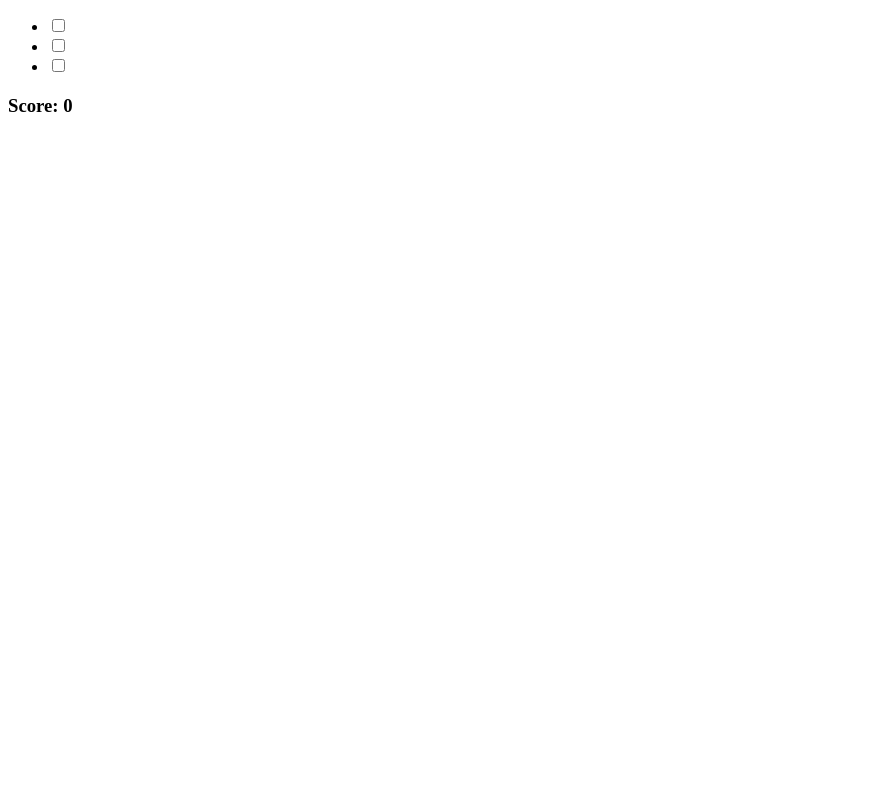
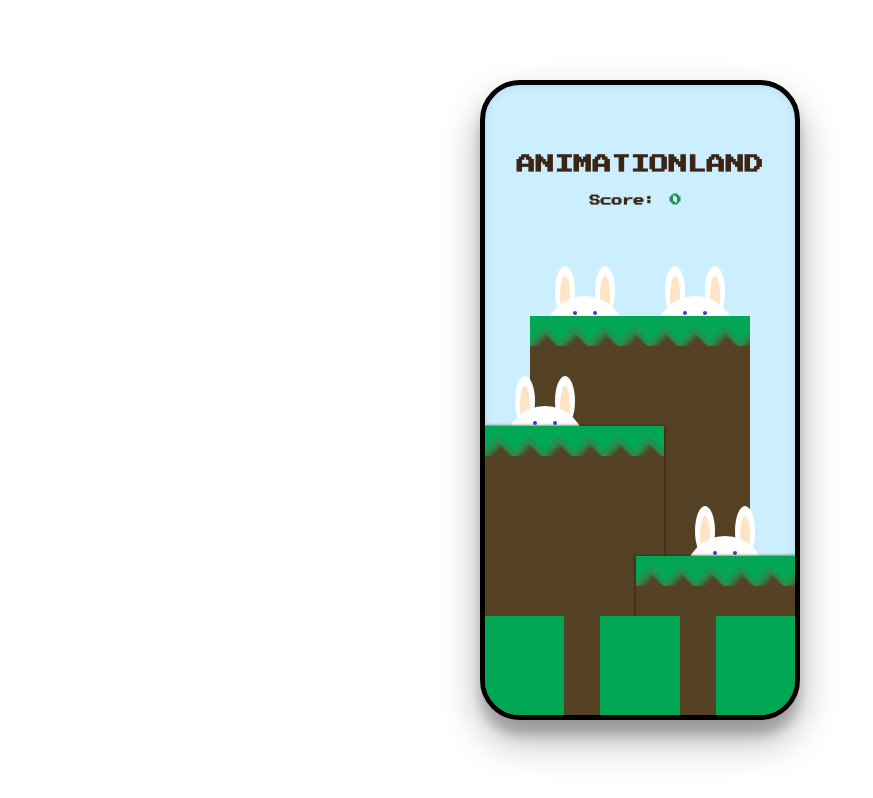
Before and after one commit to EudesSerpa/animationland, a plain HTML site: page index.html in a window 1280 px wide. Shown: the whole page, without its empty margins (0-873 px from the left). Drawn offline with Linux system fonts and the light colour scheme.

Commit message:
Maquetacion y estilos del conejo y las paredes listos. + Se quitan los contadores

```diff
--- a/index.html
+++ b/index.html
@@ -9,23 +9,84 @@
   <link rel="stylesheet" href="./style.css">
 </head>
 <body>
-  <ul>
-    <li>
-      <input type="checkbox">
-      <div class="shield"></div>
-    </li>
+  <main class="container">
+    <header class="header">
+      <h1>ANIMATIONLAND</h1>
+      <h3 class="total-count">Score:<span class="score">0</span></h3>
+    </header>
 
-    <li>
-      <input type="checkbox">
-      <div class="shield"></div>
-    </li>
+    <div class="layer one">
+      <article class="bunny">
+        <div class="ear ear--outer left-ear--outer"></div>
+        <div class="ear ear--inner left-ear--inner"></div>
 
-    <li>
-      <input type="checkbox">
-      <div class="shield"></div>
-    </li>
-  </ul>
+        <div class="ear ear--outer right-ear--outer"></div>
+        <div class="ear ear--inner right-ear--inner"></div>
 
-  <h3 class="total-count">Score: </h3>
+        <div class="head">
+          <div class="head__eye head__eye--left"></div>
+          <div class="head__eye head__eye--right"></div>
+        </div>
+      </article>
+    </div>
+    <div class="layer two">
+      <article class="bunny">
+        <div class="ear ear--outer left-ear--outer"></div>
+        <div class="ear ear--inner left-ear--inner"></div>
+
+        <div class="ear ear--outer right-ear--outer"></div>
+        <div class="ear ear--inner right-ear--inner"></div>
+
+        <div class="head">
+          <div class="head__eye head__eye--left"></div>
+          <div class="head__eye head__eye--right"></div>
+        </div>
+      </article>
+    </div>
+    <div class="layer three wall">
+      <div class="zigzag"></div>
+    </div>
+
+    <div class="layer four">
+      <article class="bunny">
+        <div class="ear ear--outer left-ear--outer"></div>
+        <div class="ear ear--inner left-ear--inner"></div>
+
+        <div class="ear ear--outer right-ear--outer"></div>
+        <div class="ear ear--inner right-ear--inner"></div>
+
+        <div class="head">
+          <div class="head__eye head__eye--left"></div>
+          <div class="head__eye head__eye--right"></div>
+        </div>
+      </article>
+    </div>
+    <div class="layer five wall">
+      <div class="zigzag"></div>
+    </div>
+
+    <div class="layer six">
+      <article class="bunny">
+        <div class="ear ear--outer left-ear--outer"></div>
+        <div class="ear ear--inner left-ear--inner"></div>
+
+        <div class="ear ear--outer right-ear--outer"></div>
+        <div class="ear ear--inner right-ear--inner"></div>
+
+        <div class="head">
+          <div class="head__eye head__eye--left"></div>
+          <div class="head__eye head__eye--right"></div>
+        </div>
+      </article>
+    </div>
+    <div class="layer seven wall">
+      <div class="zigzag"></div>
+    </div>
+
+    <div class="layer eight lawn">
+    </div>
+    <div class="layer nine lawn"></div>
+    <div class="layer ten lawn"></div>
+  </main>
 </body>
 </html>
--- a/style.css
+++ b/style.css
@@ -1,11 +1,232 @@
-body {
-  counter-reset: game;
+@import url('https://fonts.googleapis.com/css2?family=Press+Start+2P&display=swap');
+
+/* General styles */
+:root {
+  --sky-color: #CCEFFF;
+  --wall-color: #554124;
+  --wall-shadow: #3C2515;
+  --grass-color: #01A755;
+  --grass-shadow: #23904F;
+
+  --bunny-color: #FFF;
+  --bunny-ear--inner: #FEE3C5;
+  --bunny-eye: #3B3BCE;
 }
 
-input:checked {
-  counter-increment: game;
+* {
+  box-sizing: border-box;
+  margin: 0;
+  padding: 0;
 }
 
-.total-count::after {
-  content: counter(game);
+body {
+  width: 100%;
+  min-height: 100vh;
+  display: grid;
+  place-items: center;
+
+  font-family: 'Press Start 2P', cursive;
 }
+
+ul {
+  list-style: none;
+}
+
+/* App styles */
+.container {
+  position: relative;
+  width: 320px;
+  height: 640px;
+  text-align: center;
+  border: 5px solid #000;
+  border-radius: 40px;
+  background: var(--sky-color);
+  box-shadow:
+    inset 0 0 10px rgba(0, 0, 0, .1),
+    0 20px 40px rgba(0, 0, 0, .3),
+    0 15px 12px rgba(0, 0, 0, .2);
+  overflow: hidden;
+}
+
+.header {
+  margin: 70px auto 0;
+  color: var(--wall-shadow);
+}
+.header h1 {
+  font-size: 19px;
+}
+.header h3 {
+  margin-top: 20px;
+  font-size: 11px;
+}
+.score {
+  display: inline-block;
+  width: 30px;
+  margin-left: 5px;
+  font-size: 12px;
+  color: var(--grass-shadow);
+}
+
+.layer,
+.wall,
+.lawn {
+  bottom: -1px;
+}
+
+.layer {
+  position: absolute;
+  width: 80px;
+  height: 450px;
+  /* background: rgb(167, 226, 215); */
+}
+
+.wall {
+  width: 220px;
+  height: 400px;
+  margin: 0 auto;
+  background: var(--wall-color);
+}
+
+.lawn {
+  width: 80px;
+  height: 100px;
+  background: var(--grass-color);
+}
+
+.zigzag {
+  width: 100%;
+  height: 30px;
+  background:
+    linear-gradient(135deg, var(--grass-color) 25%, transparent 25%),
+    linear-gradient(225deg, var(--grass-color) 25%, transparent 25%),
+    linear-gradient(135deg, var(--grass-shadow) 20%, transparent 30%) 0 -60px,
+    linear-gradient(225deg, var(--grass-shadow) 20%, transparent 25%) 0 -60px;
+  background-size: 30px 70px;
+}
+
+
+/* Layers */
+.one {
+  right: 60px;
+  z-index: 1;
+}
+.two {
+  left: 60px;
+  z-index: 2;
+}
+.three {
+  right: 0;
+  left: 0;
+  z-index: 3;
+}
+
+.four {
+  left: 20px;
+  height: 340px;
+  z-index: 4;
+}
+.five {
+  left: -1px;
+  width: 180px;
+  height: 290px;
+  box-shadow: 1px 0 3px var(--wall-shadow);
+  z-index: 5;
+}
+
+.six {
+  right: 30px;
+  height: 210px;
+  z-index: 6;
+}
+.seven {
+  right: -1px;
+  width: 160px;
+  height: 160px;
+  box-shadow: -1px 0 3px var(--wall-shadow);
+  z-index: 7;
+}
+
+.eight {
+  left: -1px;
+  z-index: 8;
+}
+.nine {
+  right: -1px;
+  z-index: 9;
+}
+.ten {
+  right: 0;
+  left: 0;
+  margin: 0 auto;
+  z-index: 10;
+}
+
+/* Bunny */
+.bunny {
+  position: relative;
+  width: 80px;
+  height: 60px;
+  max-width: 100%;
+  max-height: 100%;
+}
+
+.ear  {
+  position: absolute;
+  border-radius: 90%;
+}
+
+.ear--outer {
+  width: 20px;
+  height: 50px;
+  background: var(--bunny-color);
+}
+
+.ear--inner {
+  width: 10px;
+  height: 40px;
+  background: var(--bunny-ear--inner);
+}
+
+.left-ear--outer {
+  left: 10px;
+}
+.left-ear--inner {
+  top: 10px;
+  left: 15px;
+}
+
+.right-ear--outer {
+  right: 10px;
+}
+.right-ear--inner {
+  top: 10px;
+  right: 15px;
+}
+
+.head {
+  position: absolute;
+  top: 30px;
+  right: 0;
+  left: 0;
+  width: 100%;
+  height: 80px;
+  margin: 0 auto;
+  background: var(--bunny-color);
+  border-radius: 50%;
+}
+
+.head__eye {
+  position: absolute;
+  top: 15px;
+  width: 4px;
+  height: 4px;
+  background: var(--bunny-eye);
+  border-radius: 50%;
+}
+
+.head__eye--left {
+  left: 28px;
+}
+.head__eye--right {
+  right: 28px;
+}
```
